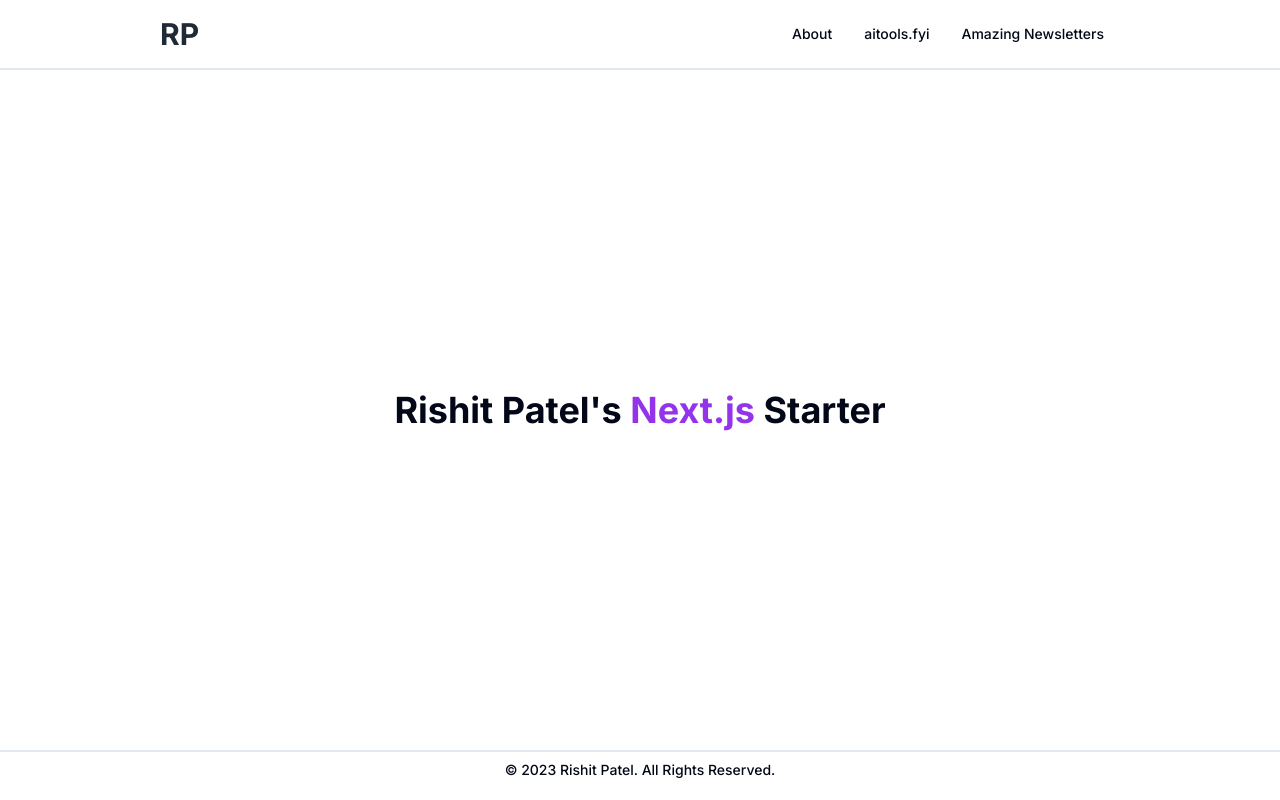
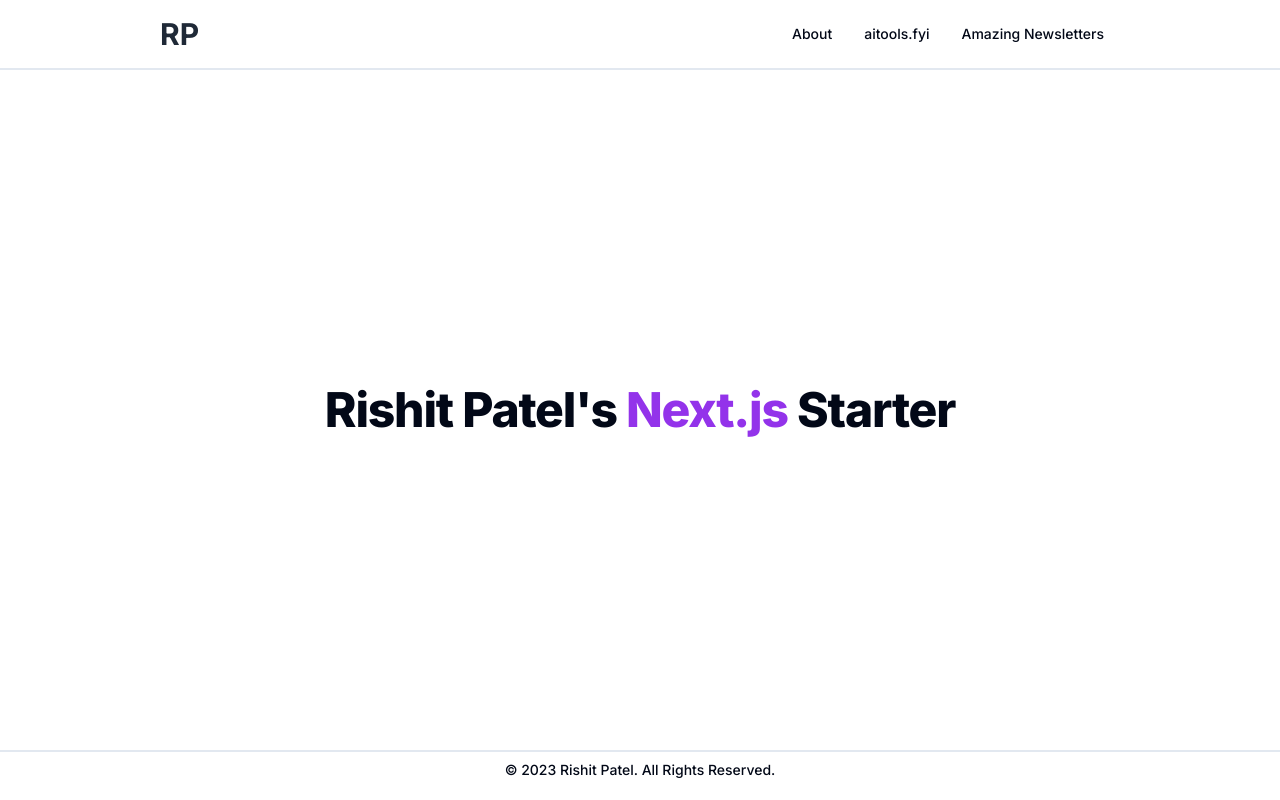
Before and after one commit to imrishit98/rp-nextjs-starter, a Next.js app: page / in a window 1280 px wide. Built offline with nearby package versions, Linux system fonts and the light colour scheme.

Commit message:
feat: Update page.js to use H1 component for the title

```diff
--- a/src/app/page.js
+++ b/src/app/page.js
@@ -1,12 +1,12 @@
+import { H1 } from '@/components/ui/typography';
 import { Container } from '../components/ui/containers';
 
 const Home = () => {
   return (
     <Container className='flex justify-center items-center text-center h-[85vh]'>
-      <h1 className='text-4xl font-bold'>
-        Rishit Patel&apos;s <span className='text-purple-600'>Next.js</span>{' '}
-        Starter
-      </h1>
+      <H1>
+        Rishit Patel&apos;s <span className='text-purple-600'>Next.js</span> Starter
+      </H1>
     </Container>
   );
 };
```
